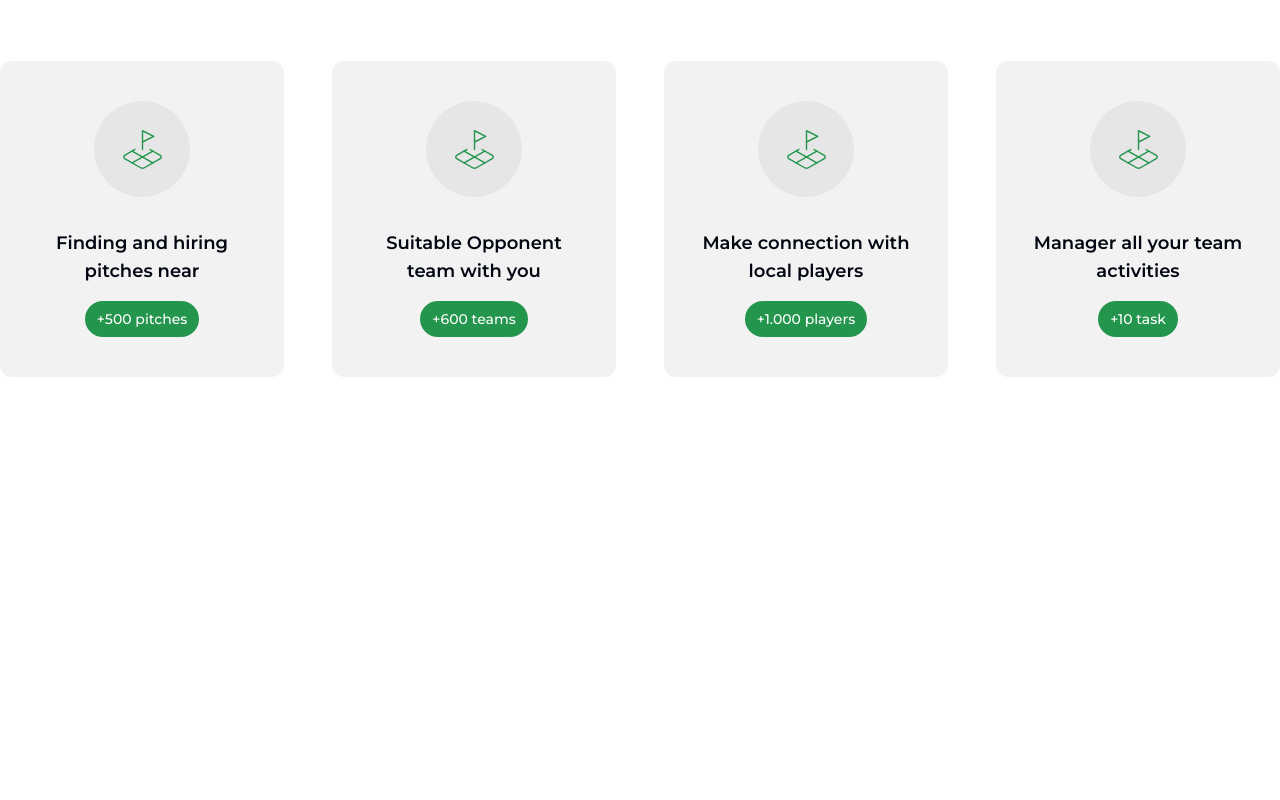
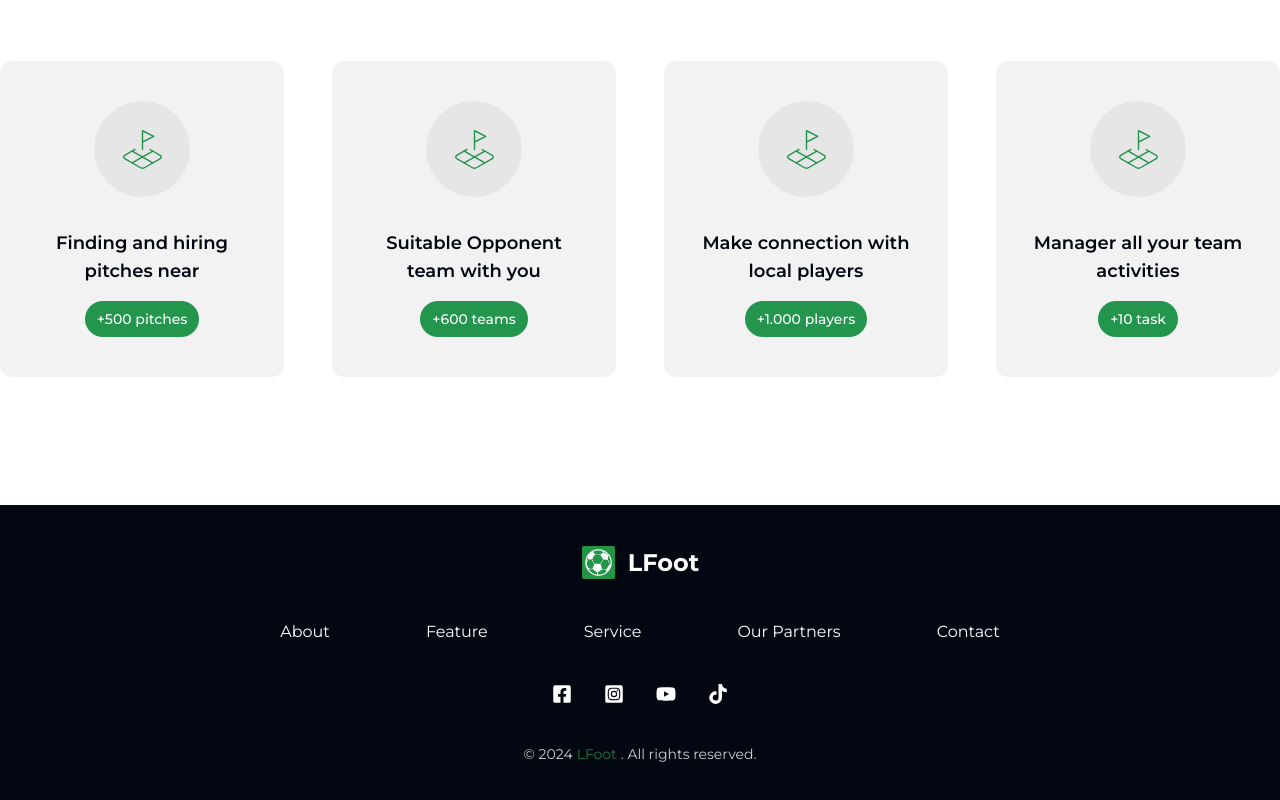
Before and after one commit to caonam030402/FE-football-playground, a Next.js app: page /en in a window 1280 px wide. Shown: the part 1035-1835 px from the top of the page. Before the commit the page ends 1540 px from the top, so only its background shows below. Built offline with nearby package versions, Linux system fonts and the light colour scheme.

Commit message:
feat: create footer layout

```diff
--- a/package.json
+++ b/package.json
@@ -55,6 +55,7 @@
     "react-day-picker": "^8.10.1",
     "react-dom": "~18.2.0",
     "react-hook-form": "^7.51.5",
+    "react-icons": "^5.2.1",
     "sharp": "^0.33.4",
     "tailwind-merge": "^2.3.0",
     "tailwindcss-animate": "^1.0.7",
--- a/src/app/[locale]/(main)/layout.tsx
+++ b/src/app/[locale]/(main)/layout.tsx
@@ -1,9 +1,15 @@
 import React from 'react';
+
+import Footer from '@/components/layouts/footer.tsx';
 
 export default function LayoutMain({
   children,
 }: {
   children: React.ReactNode;
 }) {
-  return <div>{children}</div>;
+  return (
+    <>
+      {children} <Footer />
+    </>
+  );
 }
--- /dev/null
+++ b/src/components/layouts/footer.tsx/index.tsx
@@ -0,0 +1,46 @@
+import Image from 'next/image';
+import Link from 'next/link';
+import React from 'react';
+import {
+  FaFacebookSquare,
+  FaInstagramSquare,
+  FaTiktok,
+  FaYoutube,
+} from 'react-icons/fa';
+
+const listNavFooter = [
+  { label: 'About', href: '' },
+  { label: 'Feature', href: '/about' },
+  { label: 'Service', href: '/contact' },
+  { label: 'Our Partners', href: '/contact' },
+  { label: 'Contact', href: '/contact' },
+];
+
+export default function Footer() {
+  return (
+    <div className="bg-foreground">
+      <div className="container flex flex-col items-center gap-10 py-10 text-white">
+        <div className="flex items-center gap-3">
+          <Image alt="" src="/assets/images/logo.png" width={35} height={35} />
+          <h1 className="text-2xl font-bold">LFoot</h1>
+        </div>
+        <div className="space-x-24">
+          {listNavFooter.map((item) => (
+            <Link key={item.label} href={item.href}>
+              {item.label}
+            </Link>
+          ))}
+        </div>
+        <div className="flex gap-8 text-xl">
+          <FaFacebookSquare />
+          <FaInstagramSquare />
+          <FaYoutube />
+          <FaTiktok />
+        </div>
+        <div className="flex gap-1 text-sm opacity-80">
+          © 2024 <p className="text-primary">LFoot</p>. All rights reserved.
+        </div>
+      </div>
+    </div>
+  );
+}
--- a/src/styles/global.css
+++ b/src/styles/global.css
@@ -74,6 +74,9 @@
     body {
       @apply bg-background text-foreground;
     }
+    html {
+      scroll-behavior: smooth;
+    }
   }
 
 input[type="time"] {
```
Also changed, not shown: .eslintrc.json, 1 other file (tests, documents, lock files or other folders).
